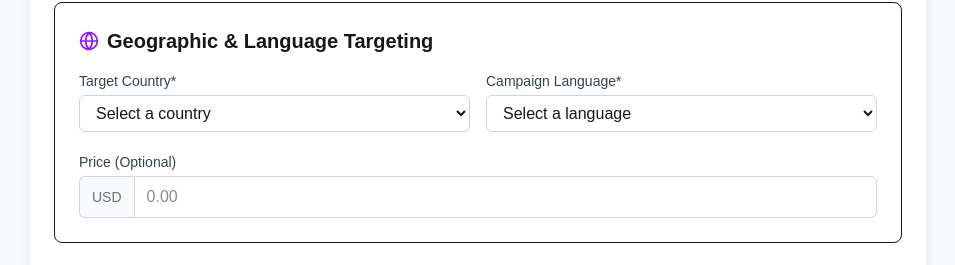
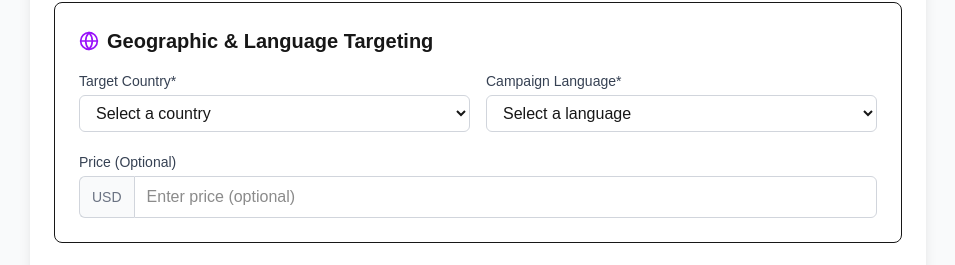
Before and after one commit to VincenzoRosa/Google-Ads-Campaign-Builder, a Next.js app: page / in a window 1280 px wide. Shown: the part 765-1030 px from the top of the page, without its empty margins (162-1117 px from the left). Built offline with nearby package versions, Linux system fonts and the light colour scheme.

Commit message:
price field fix

```diff
--- a/app/components/CampaignForm.tsx
+++ b/app/components/CampaignForm.tsx
@@ -110,13 +110,13 @@ export default function CampaignForm({ onSubmit, isLoading }: CampaignFormProps)
         data.uniqueSellingPoint2,
         data.uniqueSellingPoint3,
       ].filter(Boolean) as string[],
-      price: data.price || undefined,
+      price: data.price,
       currency: selectedCountryData?.currency,
       matchTypeStrategy: data.matchTypeStrategy,
       keywordDensity: data.keywordDensity,
       apiKey: data.apiKey,
-      aiModel: data.aiModel,
-      maxTokens: data.maxTokens,
+      aiModel: data.aiModel || undefined,
+      maxTokens: data.maxTokens || undefined,
       customPrompt: data.customPrompt,
     };
 
@@ -278,13 +278,21 @@ export default function CampaignForm({ onSubmit, isLoading }: CampaignFormProps)
                 {COUNTRIES.find(c => c.code === watchedCountry)?.currency || 'USD'}
               </span>
               <input
-                {...register('price', { valueAsNumber: true })}
-                type="number"
-                step="0.01"
-                min="0"
+                {...register('price', {
+                  setValueAs: (value) => {
+                    if (!value || value.trim() === '') {
+                      return undefined;
+                    }
+                    const num = parseFloat(value);
+                    return isNaN(num) ? undefined : num;
+                  }
+                })}
+                type="text"
+                inputMode="decimal"
+                pattern="[0-9]*\.?[0-9]*"
                 id="price"
                 className="flex-1 px-3 py-2 border border-gray-300 rounded-r-md focus:outline-none focus:ring-2 focus:ring-blue-500 focus:border-transparent"
-                placeholder="0.00"
+                placeholder="Enter price (optional)"
               />
             </div>
           </div>
@@ -474,13 +482,22 @@ export default function CampaignForm({ onSubmit, isLoading }: CampaignFormProps)
                     Max Tokens
                   </label>
                   <input
-                    {...register('maxTokens', { valueAsNumber: true })}
+                    {...register('maxTokens', {
+                      setValueAs: (value) => {
+                        if (value === '' || value === null || value === undefined) {
+                          return undefined;
+                        }
+                        const num = parseInt(value);
+                        return isNaN(num) ? undefined : num;
+                      }
+                    })}
                     type="number"
                     min="1000"
                     max="32000"
                     step="1000"
                     id="maxTokens"
                     className="w-full px-3 py-2 border border-gray-300 rounded-md focus:outline-none focus:ring-2 focus:ring-blue-500 focus:border-transparent"
+                    placeholder="Default: 16000"
                   />
                   <p className="text-xs text-gray-500 mt-1">Higher values allow for larger campaigns (up to 32000)</p>
                   <p className="text-xs text-orange-600 mt-1">Note: O-series models (O1, O3, O4) use max_completion_tokens and can handle very large outputs</p>
```
